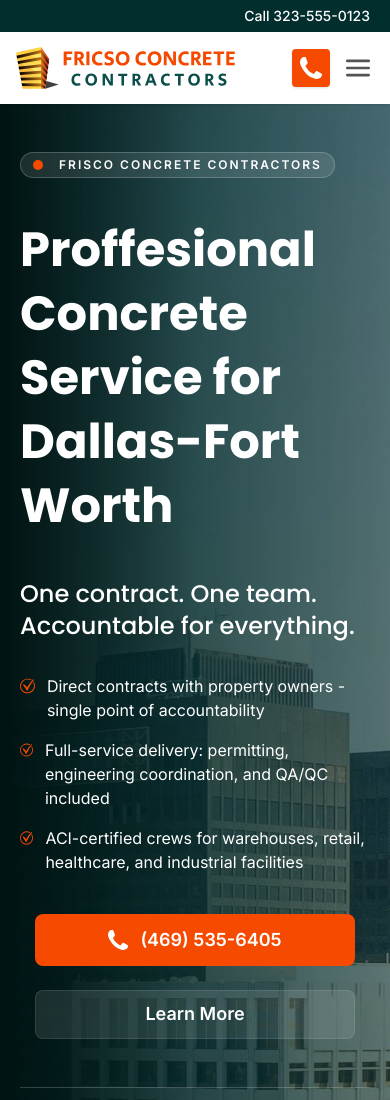
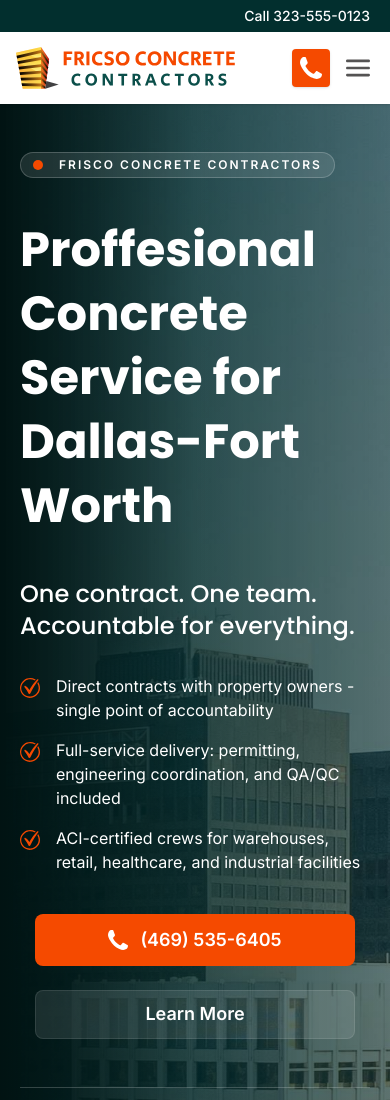
Before and after one commit to fahimurReza/site-template-gmbkingdom, a Next.js app: page / in a window 390 px wide. Shown: the top 1100 px of the page. Built offline with nearby package versions, Linux system fonts and the light colour scheme.

Commit message:
(ui): responsive-Hero-07

```diff
--- a/app/(home)/components/hero-section/Content.tsx
+++ b/app/(home)/components/hero-section/Content.tsx
@@ -20,22 +20,24 @@ const Content = () => {
         One contract. One team. Accountable for everything.
       </h2>
       <ul className="mt-8 space-y-4">
-        <li className="flex gap-3 sm:gap-4 items-start">
-          <CheckCircle className="h-6 w-6 shrink-0 text-brand-teal" />
+        <li className="grid grid-cols-[auto_1fr] gap-4 items-start">
+          <CheckCircle className="w-5 h-5 shrink-0 text-brand-teal mt-1" />
           <span className="text-base">
             Direct contracts with property owners - single point of
             accountability
           </span>
         </li>
-        <li className="flex gap-3 sm:gap-4 items-start">
-          <CheckCircle className="h-6 w-6 shrink-0 text-brand-teal" />
+
+        <li className="grid grid-cols-[auto_1fr] gap-4 items-start">
+          <CheckCircle className="w-5 h-5 shrink-0 text-brand-teal mt-1" />
           <span className="text-base">
             Full-service delivery: permitting, engineering coordination, and
             QA/QC included
           </span>
         </li>
-        <li className="flex gap-3 sm:gap-4 items-start">
-          <CheckCircle className="h-6 w-6 shrink-0 text-brand-teal" />
+
+        <li className="grid grid-cols-[auto_1fr] gap-4 items-start">
+          <CheckCircle className="w-5 h-5 shrink-0 text-brand-teal mt-1" />
           <span className="text-base">
             ACI-certified crews for warehouses, retail, healthcare, and
             industrial facilities
```
